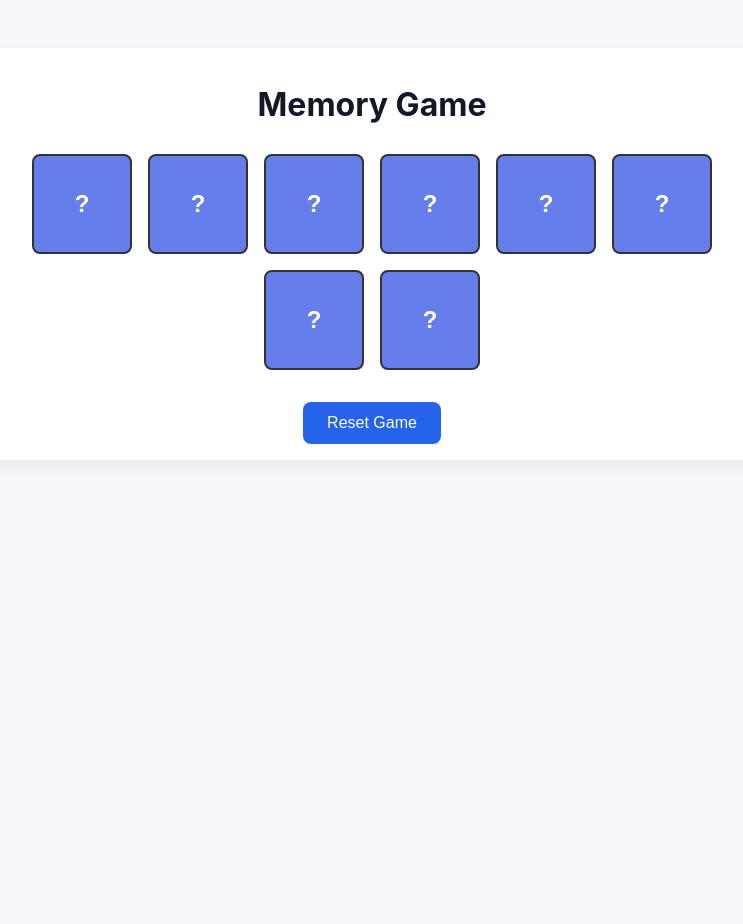
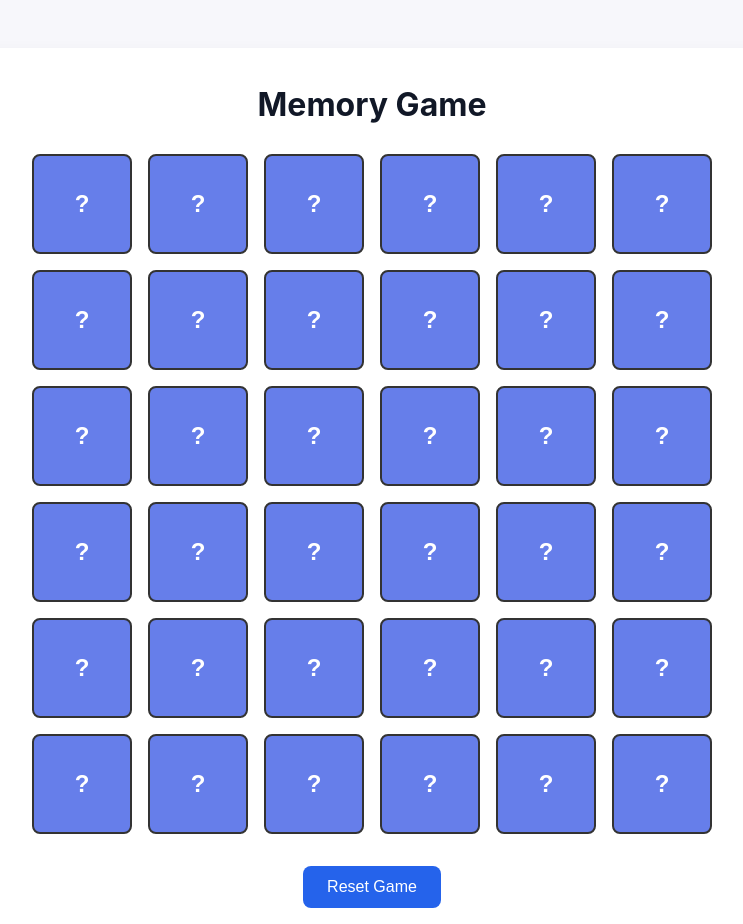
Before and after one commit to evgenyvinnik/ReactPractice, a React (Vite) app: page /memory_game in a window 1280 px wide. Shown: the whole page, without its empty margins (268-1011 px from the left). Before the commit the page ends 848 px from the top, so only its background shows below. Built offline with nearby package versions, Linux system fonts and the light colour scheme.

Commit message:
Update MemoryGame.jsx

```diff
--- a/src/pages/memory_game/MemoryGame.jsx
+++ b/src/pages/memory_game/MemoryGame.jsx
@@ -1,7 +1,7 @@
 import React, { useState, useEffect, use } from "react";
 import "./styles.css";
 
-const SIZE = 8;
+const SIZE = 36;
 
 function Cell({ index, cell, onClick, disabled }) {
   const { isMatched, value, isRevealed } = cell;
```
